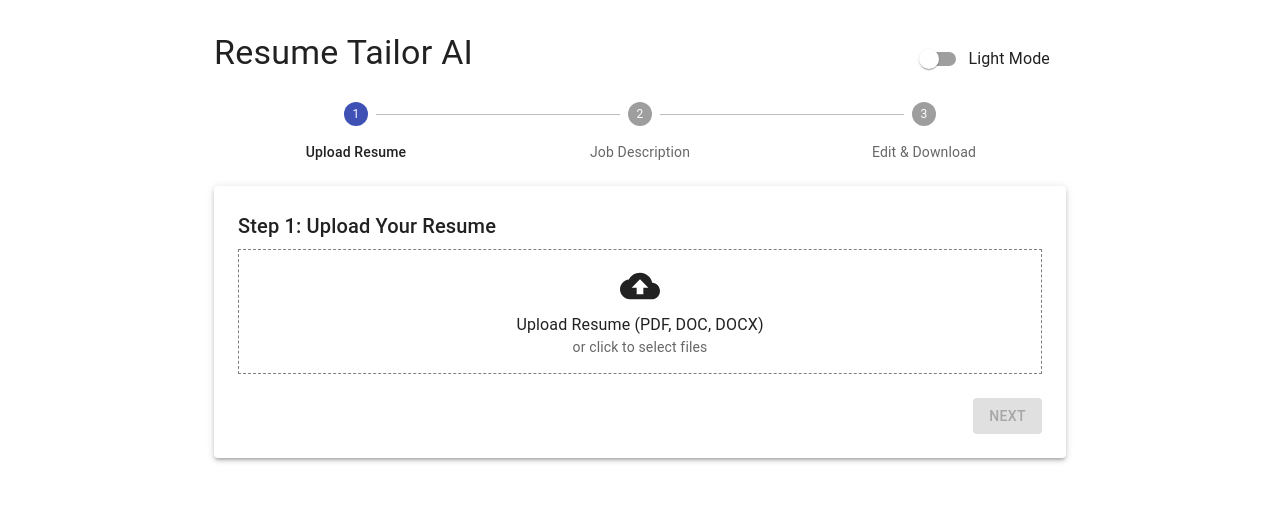
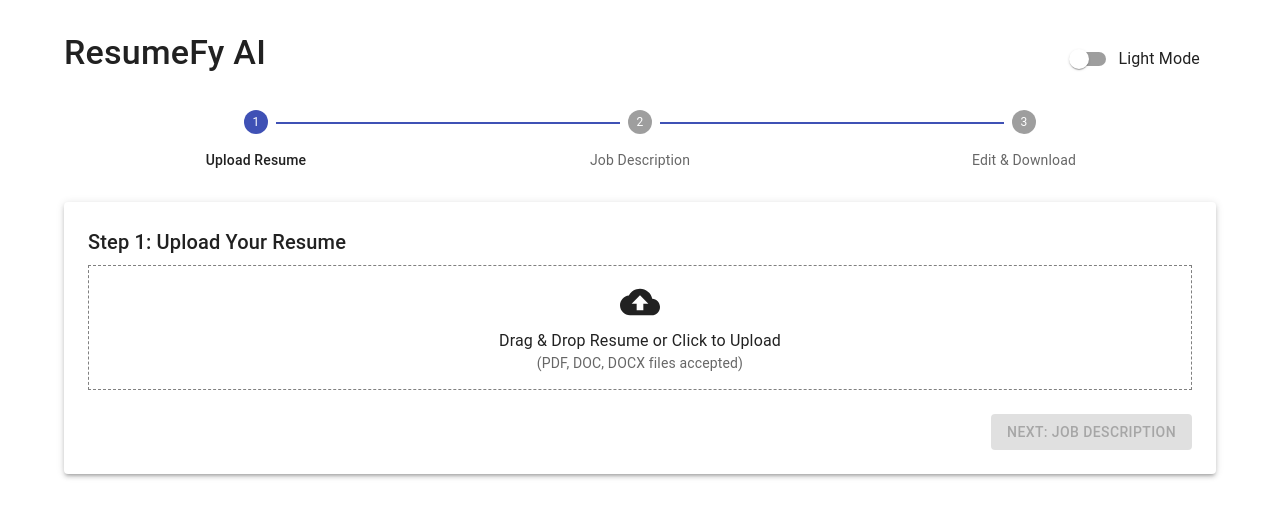
Before and after one commit to suhailsalim/resume-tailor, a React (Create React App) app in the folder frontend/: page / in a window 1280 px wide. Shown: the top 518 px of the page. Built offline with nearby package versions, Linux system fonts and the light colour scheme.

Commit message:
updated layout and icons

```diff
--- a/frontend/src/App.tsx
+++ b/frontend/src/App.tsx
@@ -1,5 +1,7 @@
 import CloudUploadIcon from "@mui/icons-material/CloudUpload";
+import FeedbackIcon from "@mui/icons-material/Feedback"; // Feedback Icon
 import FileDownloadIcon from "@mui/icons-material/FileDownload";
+import VisibilityIcon from "@mui/icons-material/Visibility"; // Preview Icon
 import {
   Alert,
   Box,
@@ -13,16 +15,29 @@ import {
   Step,
   StepLabel,
   Stepper,
+  styled,
   Switch,
   TextField,
   Typography,
 } from "@mui/material";
 import CssBaseline from "@mui/material/CssBaseline";
+import StepConnector from "@mui/material/StepConnector"; // Stepper Connector
 import { createTheme, ThemeProvider } from "@mui/material/styles";
 import axios from "axios";
 import MarkdownPreview from "markdown-to-jsx";
 import { useEffect, useState } from "react";
 import { useDropzone } from "react-dropzone";
+
+// Custom Stepper connector style
+const StepperConnectorStyle = styled(StepConnector)(({ theme }) => ({
+  [`&.MuiStepConnector-vertical`]: {
+    marginLeft: 10, // Adjust as needed for icon alignment
+  },
+  [`& .MuiStepConnector-line`]: {
+    borderColor: theme.palette.primary.main, // Connector line color
+    borderTopWidth: 2, // Make connector line thicker
+  },
+}));
 
 const App = () => {
   const [jobDescription, setJobDescription] = useState("");
@@ -276,6 +291,7 @@ const App = () => {
         setResume(file);
         setResumeFileName(file.name);
         setResumeUploaded(true);
+        setStep(2); // Auto move to step 2 after file upload
       }
     },
   });
@@ -320,9 +336,9 @@ const App = () => {
               ) : (
                 <>
                   <CloudUploadIcon style={{ fontSize: 40 }} />
-                  <Typography>Upload Resume (PDF, DOC, DOCX)</Typography>
+                  <Typography>Drag & Drop Resume or Click to Upload</Typography>
                   <Typography variant="body2" color="textSecondary">
-                    or click to select files
+                    (PDF, DOC, DOCX files accepted)
                   </Typography>
                 </>
               )}
@@ -339,7 +355,7 @@ const App = () => {
                 onClick={handleNextStep}
                 disabled={!resumeUploaded}
               >
-                Next
+                Next: Job Description
               </Button>
             </Box>
           </Paper>
@@ -348,7 +364,11 @@ const App = () => {
         return (
           <Paper elevation={3} sx={{ p: 3, my: 2 }}>
             <Typography variant="h6" gutterBottom>
-              Step 2: Enter Job Description
+              Step 2: Paste Job Description
+            </Typography>
+            <Typography variant="body2" color="textSecondary" gutterBottom>
+              To tailor your resume effectively, please paste the job
+              description below.
             </Typography>
             <TextField
               label="Job Description"
@@ -359,10 +379,10 @@ const App = () => {
               onChange={handleJobDescriptionChange}
               placeholder="Paste the job description here..."
               variant="outlined"
-              sx={{ mb: 3, mt: 2 }}
+              sx={{ mb: 3, mt: 1 }}
             />
             <Box mt={2} display="flex" justifyContent="space-between">
-              <Button onClick={handlePrevStep}>Back</Button>
+              <Button onClick={handlePrevStep}>Back to Upload</Button>
               <Button
                 variant="contained"
                 color="primary"
@@ -380,12 +400,17 @@ const App = () => {
         );
       case 3: // Step 3: Edit and Preview
         return (
-          <Paper
-            elevation={3}
-            sx={{ p: 3, my: 2, display: "flex", flexDirection: "column" }}
+          <Paper elevation={3} sx={{ p: 3, my: 2 }}>
+            <Typography
+              variant="h6"
+              gutterBottom
+              sx={{ display: "flex", alignItems: "center", gap: 1 }}
             >
-            <Typography variant="h6" gutterBottom>
-              Step 3: Edit and Download
+              Step 3: Edit & Download <VisibilityIcon color="action" />
+            </Typography>
+            <Typography variant="body2" color="textSecondary" gutterBottom>
+              Review and edit the tailored resume. Download in your preferred
+              format.
             </Typography>
             {generatedResume ? (
               <Box
@@ -396,16 +421,14 @@ const App = () => {
                 }}
               >
                 <Grid container spacing={2}>
+                  <Grid item xs={12} md={6} sx={{ pr: { md: 2 } }}>
                     {" "}
-                  {/* Grid Container for horizontal split */}
-                  <Grid item xs={12} md={6}>
-                    {" "}
-                    {/* Edit Section (Left on md, Full width on xs) */}
+                    {/* Added padding right for visual separation on md screens */}
                     <TextField
                       label="Edit Resume (Markdown)"
                       multiline
                       fullWidth
-                      rows={10}
+                      rows={21} // Increased rows for better edit area
                       value={editedResume}
                       onChange={handleEditedResumeChange}
                       variant="outlined"
@@ -413,14 +436,12 @@ const App = () => {
                     />
                   </Grid>
                   <Grid item xs={12} md={6}>
-                    {" "}
-                    {/* Preview Section (Right on md, Full width on xs) */}
                     <Paper
                       elevation={1}
                       sx={{
                         p: 2,
                         mb: 3,
-                        maxHeight: "400px", // Increased maxHeight for preview
+                        maxHeight: "515px", // Increased maxHeight for preview
                         overflow: "auto",
                         bgcolor: darkMode
                           ? "rgba(255, 255, 255, 0.05)"
@@ -434,9 +455,19 @@ const App = () => {
                   </Grid>
                 </Grid>
 
-                <Box display="flex" gap={1} mb={3} mt={2}>
+                <Box
+                  display="flex"
+                  gap={2}
+                  mt={2}
+                  flexDirection={{ xs: "column", sm: "row" }}
+                  alignItems="flex-start"
+                >
                   {" "}
-                  {/* Download Buttons - Moved down */}
+                  {/* Download buttons - full width on xs */}
+                  <Typography variant="subtitle2" sx={{ mt: 1 }}>
+                    Download As:
+                  </Typography>
+                  <Box display="flex" gap={1}>
                     <Button
                       variant="outlined"
                       startIcon={<FileDownloadIcon />}
@@ -462,11 +493,28 @@ const App = () => {
                       Markdown
                     </Button>
                   </Box>
+                </Box>
+
                 {showFeedbackSection && (
-                  <Box mt={2}>
-                    <Typography variant="subtitle1" gutterBottom>
-                      Refine Resume (Optional): Provide feedback for
-                      improvements:
+                  <Box
+                    mt={3}
+                    sx={{ borderTop: "1px solid rgba(0, 0, 0, 0.1)", pt: 2 }}
+                  >
+                    {" "}
+                    {/* Separator for feedback */}
+                    <Typography
+                      variant="subtitle1"
+                      gutterBottom
+                      sx={{ display: "flex", alignItems: "center", gap: 0.5 }}
+                    >
+                      <FeedbackIcon color="action" /> Refine Resume (Optional)
+                    </Typography>
+                    <Typography
+                      variant="body2"
+                      color="textSecondary"
+                      gutterBottom
+                    >
+                      Provide feedback to further improve the tailored resume.
                     </Typography>
                     <TextField
                       multiline
@@ -476,7 +524,7 @@ const App = () => {
                       onChange={handleFeedbackChange}
                       placeholder="Suggest improvements or changes..."
                       variant="outlined"
-                      sx={{ mb: 2 }}
+                      sx={{ mb: 2, mt: 1 }}
                     />
                     <Button
                       variant="contained"
@@ -498,26 +546,28 @@ const App = () => {
                 display="flex"
                 justifyContent="center"
                 alignItems="center"
-                height="200px"
+                height="300px" // Increased height for placeholder in step 3
                 sx={{
                   bgcolor: darkMode
                     ? "rgba(255, 255, 255, 0.05)"
                     : "rgba(0, 0, 0, 0.02)",
                   borderRadius: 1,
                   flexGrow: 1,
+                  p: 3, // Added padding to placeholder box
+                  textAlign: "center", // Center text in placeholder
                 }}
               >
-                <Typography color="textSecondary">
+                <Typography color="textSecondary" variant="h6">
                   {isLoading ? (
-                    <CircularProgress size={40} />
+                    <CircularProgress size={50} />
                   ) : (
-                    "Your tailored resume will appear here"
+                    "Your tailored resume preview will appear here after generation."
                   )}
                 </Typography>
               </Box>
             )}
-            <Box mt={2} display="flex" justifyContent="flex-start">
-              <Button onClick={handlePrevStep}>Back</Button>
+            <Box mt={3} display="flex" justifyContent="flex-start">
+              <Button onClick={handlePrevStep}>Back to Job Description</Button>
             </Box>
           </Paper>
         );
@@ -529,16 +579,22 @@ const App = () => {
   return (
     <ThemeProvider theme={theme}>
       <CssBaseline />
-      <Container maxWidth="md">
+      <Container maxWidth="lg">
+        {" "}
         <Box sx={{ my: 4 }}>
           <Box
             display="flex"
             justifyContent="space-between"
             alignItems="center"
-            mb={2}
+            mb={3} // Increased mb for better spacing below heading
           >
-            <Typography variant="h4" component="h1" gutterBottom>
-              Resume Tailor AI
+            <Typography
+              variant="h4"
+              component="h1"
+              gutterBottom
+              sx={{ fontWeight: 500 }}
+            >
+              ResumeFy AI{" "}
             </Typography>
             <FormControlLabel
               control={<Switch checked={darkMode} onChange={toggleDarkMode} />}
@@ -546,9 +602,14 @@ const App = () => {
             />
           </Box>
 
-          <Stepper activeStep={step - 1} alternativeLabel sx={{ mb: 3 }}>
+          <Stepper
+            activeStep={step - 1}
+            alternativeLabel
+            sx={{ mb: 4 }} // Increased mb for stepper spacing
+            connector={<StepperConnectorStyle />} // Apply custom connector style
+          >
             {steps.map((label, index) => (
-              <Step key={label}>
+              <Step key={label} completed={index < step - 1}>
                 <StepLabel>{label}</StepLabel>
               </Step>
             ))}
```
Lines whose indentation alone changed are shown as unchanged.
